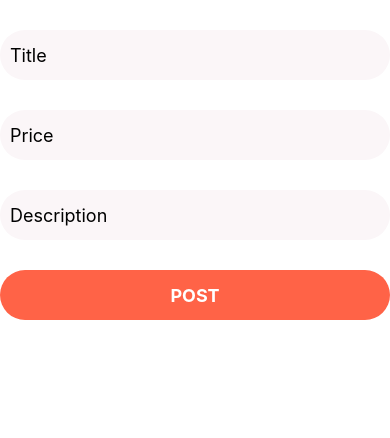
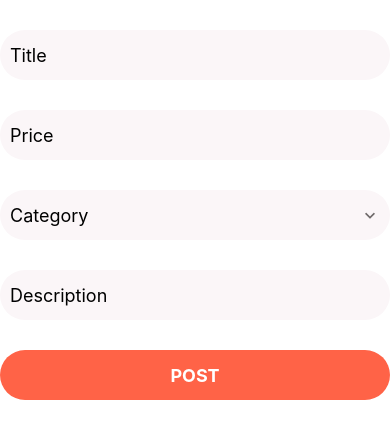
Before and after one commit to blackstone86/rn-donewithit, a React Native app: screen / in a window 390 px wide. Shown: the top 438 px of the page. Built offline with nearby package versions, Linux system fonts and the light colour scheme.

Commit message:
feat: 🎸 [AppPicker.tsx] add AppPicker.tsx to AppForm.tsx

```diff
--- a/components/AppPicker/consts.ts
+++ b/components/AppPicker/consts.ts
@@ -5,14 +5,15 @@ const CONSTS = {
   ICON_NAME: 'email',
   ICON_COLOR: COLORS.GRAY,
   ICON_SIZE: 20,
-  BORDER_RADIUS: 20,
+  BORDER_RADIUS: 25,
   PADDING: 10,
   BACKGROUND_COLOR: '#fbf6f8',
   TEXT_INPUT_FONT_SIZE: 18,
   HAS_ICON: true,
   OPTIONS: [],
   OPTION_VALUE: 'value',
-  OPTION_LABEL: 'label'
+  OPTION_LABEL: 'label',
+  HEIGHT: 50
 }
 
 export default CONSTS
--- a/components/AppPicker/styles.ts
+++ b/components/AppPicker/styles.ts
@@ -10,7 +10,8 @@ const styles = StyleSheet.create({
     overflow: 'hidden',
     flexDirection: 'row',
     justifyContent: 'space-between',
-    alignItems: 'center'
+    alignItems: 'center',
+    height: CONSTS.HEIGHT
   },
   icon: {
     marginRight: CONSTS.PADDING
--- a/components/forms/AppFormField/AppFormField.tsx
+++ b/components/forms/AppFormField/AppFormField.tsx
@@ -4,6 +4,7 @@ import AppTextInput from '../../AppTextInput'
 import { AppFormFieldProps } from './types'
 import { useFormikContext, FormikProps, FormikValues } from 'formik'
 import AppSubmitButton from '../AppSubmitButton'
+import AppPicker from '../../AppPicker'
 
 function AppFormField({ name = '', type, fieldProps }: AppFormFieldProps) {
   const {
@@ -29,6 +30,19 @@ function AppFormField({ name = '', type, fieldProps }: AppFormFieldProps) {
           <AppErrorMessage errorMessage={touched[name] && errors[name]} />
         </>
       )
+    case 'picker':
+      return (
+        <>
+          <AppPicker
+            onChange={() => {
+              setFieldTouched(name)
+              handleChange(name)
+            }}
+            {...fieldProps}
+          />
+          <AppErrorMessage errorMessage={touched[name] && errors[name]} />
+        </>
+      )
     case 'submit':
       return <AppSubmitButton {...fieldProps} />
     default:
--- a/components/forms/AppFormField/types.ts
+++ b/components/forms/AppFormField/types.ts
@@ -1,6 +1,6 @@
 export type AppFormFieldProps = {
   name?: string
-  type?: 'textInput' | 'submit'
+  type?: 'textInput' | 'picker' | 'submit'
   fieldProps?: object
 }
 
--- a/demos/Exercise02/Exercises02.tsx
+++ b/demos/Exercise02/Exercises02.tsx
@@ -26,6 +26,15 @@ const fields: Field[] = [
       placeholder: 'Price',
       keyboardType: 'numeric',
       textContentType: 'none'
+    }
+  },
+  {
+    name: 'category',
+    type: 'picker',
+    defaultValue: '',
+    fieldProps: {
+      icon: false,
+      placeholder: 'Category'
     }
   },
   {
```
